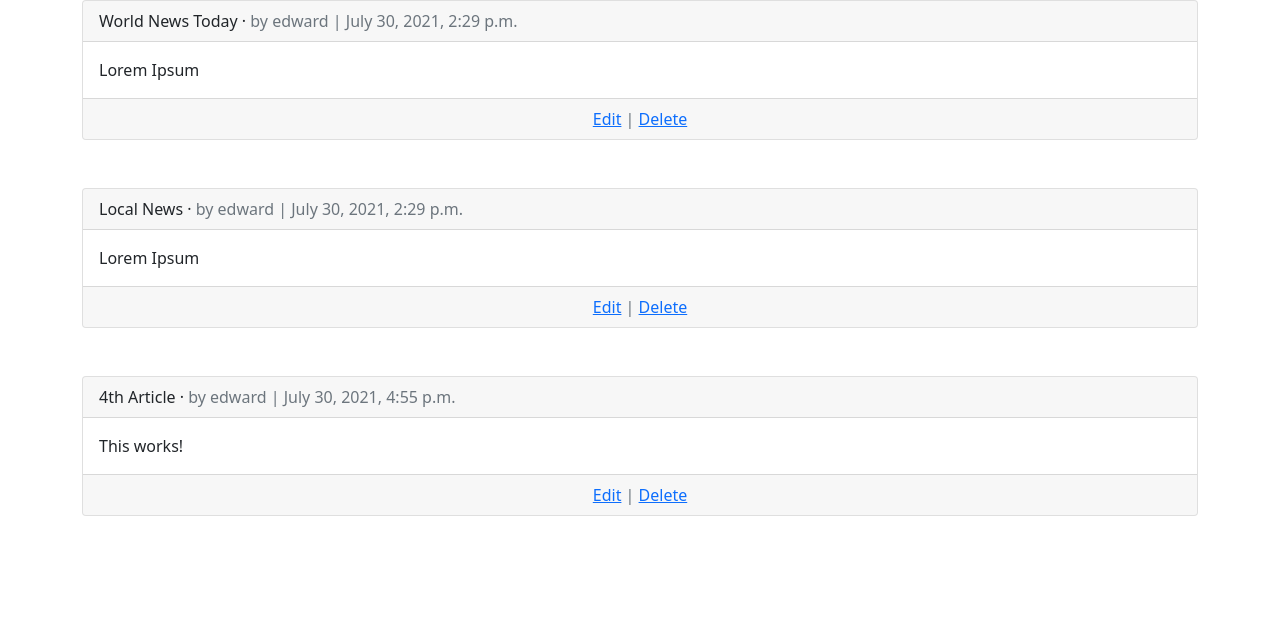
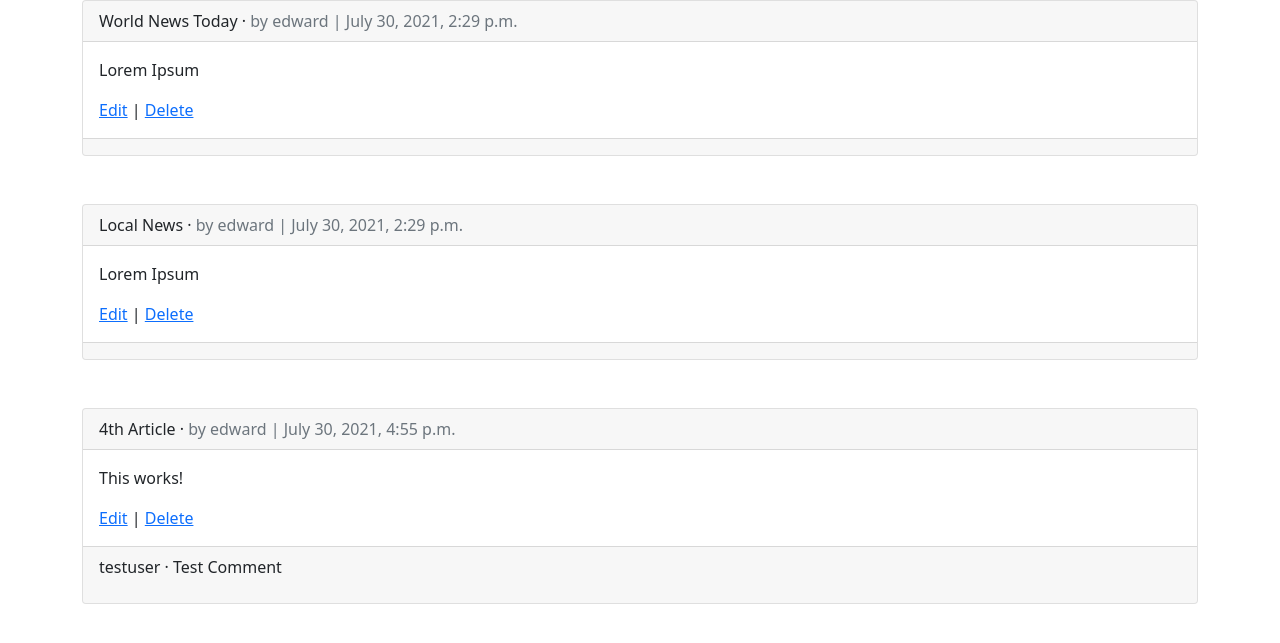
Before and after one commit to edward-hong/django-for-beginners, a Django app: page /articles/ in a window 1280 px wide. Shown: the part 56-699 px from the top of the page. Run offline with Django 3.2, Linux system fonts and the light colour scheme; a user stored in the database is signed in; data comes from the database, SQL or seed files in the repository; both versions use the stored data as it was after the commit; parts of the project's set-up code (start-up, migrations or seed data) failed here and were passed over.

Commit message:
S15S03 Template

```diff
--- a/news/articles/models.py
+++ b/news/articles/models.py
@@ -18,7 +18,11 @@ class Article(models.Model):
 
 
 class Comment(models.Model):
-    article = models.ForeignKey(Article, on_delete=models.CASCADE)
+    article = models.ForeignKey(
+        Article,
+        on_delete=models.CASCADE,
+        related_name="comments",
+    )
     comment = models.CharField(max_length=140)
     author = models.ForeignKey(
         get_user_model(),
--- a/news/templates/article_list.html
+++ b/news/templates/article_list.html
@@ -9,9 +9,20 @@
         <span class="font-weight-bold">{{ article.title }}</span> &middot;
         <span class="text-muted">by {{ article.author }} | {{ article.date }}</span>
       </div>
-      <div class="card-body">{{ article.body }}</div>
-      <div class="card-footer text-center text-muted">
-        <a href="{% url 'article_edit' article.pk %}">Edit</a> | <a href="{% url 'article_delete' article.pk %}">Delete</a>
+      <div class="card-body">
+        <p>{{ article.body }}</p>
+        <a href="{% url 'article_edit' article.pk %}">Edit</a> |
+        <a href="{% url 'article_delete' article.pk %}">Delete</a>
+      </div>
+      <div class="card-footer">
+        {% for comment in article.comments.all %}
+          <p>
+            <span class="font-weight-bold">
+              {{ comment.author }} &middot;
+            </span>
+            {{ comment }}
+          </p>
+        {% endfor %}
       </div>
     </div>
   {% endfor %}
```
Also changed, not shown: news/articles/migrations/0003_alter_comment_author.py (added), news/articles/migrations/0004_auto_20210802_1528.py (added), news/db.sqlite3.
